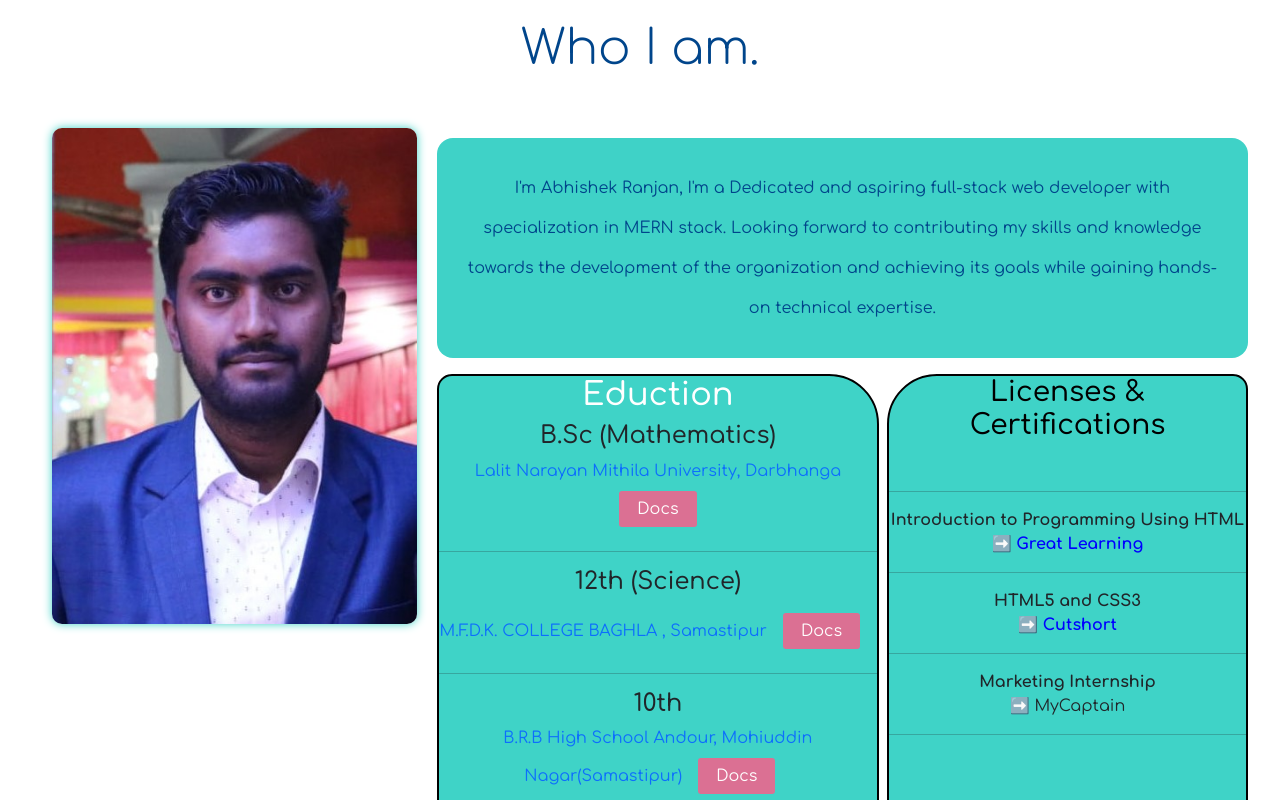
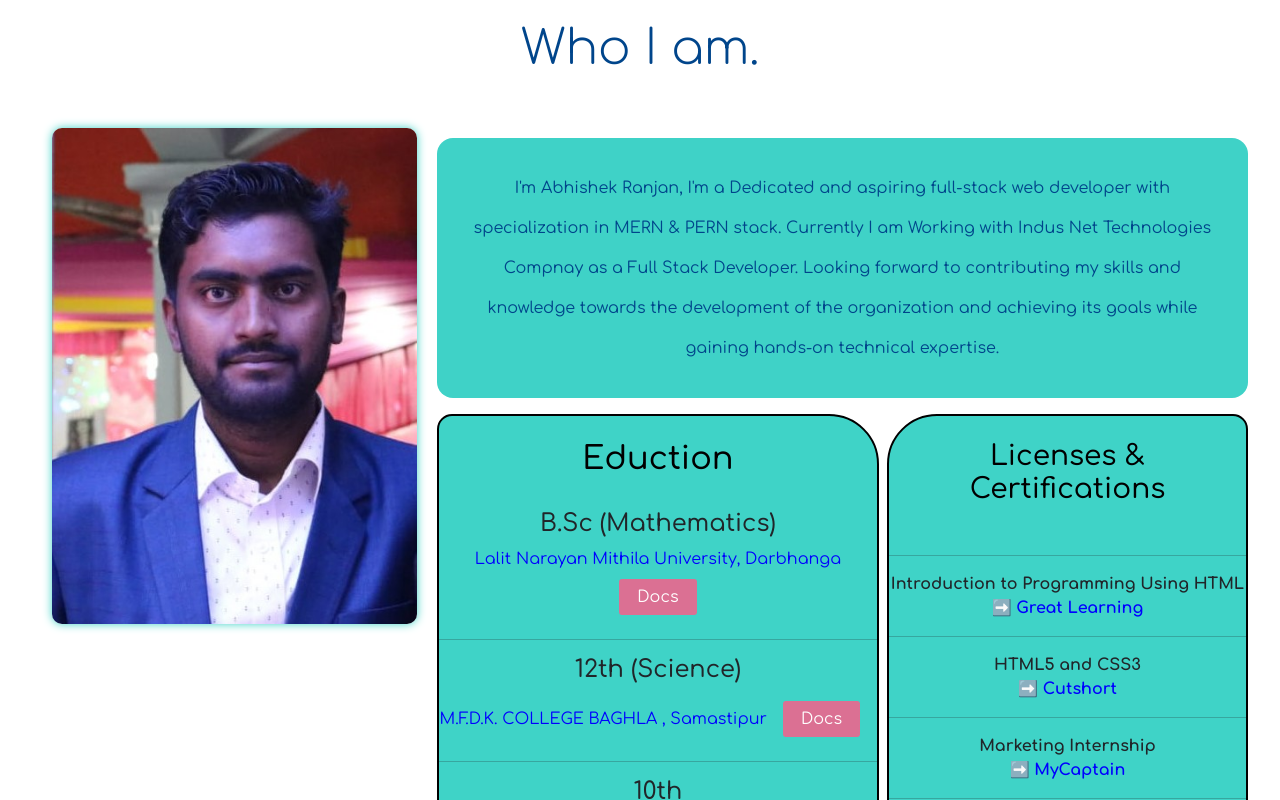
Before and after one commit to AbhishekRanjan8051/abhishekportfolio, a React (Create React App) app: page / in a window 1280 px wide. Shown: the part 2420-3220 px from the top of the page. Built offline with nearby package versions, Linux system fonts and the light colour scheme.

Commit message:
some changes in about section

```diff
--- a/src/components/About.jsx
+++ b/src/components/About.jsx
@@ -48,21 +48,24 @@ function About() {
         />
         <p>
           I'm Abhishek Ranjan, I'm a Dedicated and aspiring full-stack web
-          developer with specialization in MERN stack. Looking forward to
-          contributing my skills and knowledge towards the development of the
-          organization and achieving its goals while gaining hands-on technical
-          expertise.
+          developer with specialization in MERN & PERN stack. Currently I am
+          Working with Indus Net Technologies Compnay as a Full Stack Developer.
+          Looking forward to contributing my skills and knowledge towards the
+          development of the organization and achieving its goals while gaining
+          hands-on technical expertise.
         </p>
 
         <Boxdiv>
           <Eduction>
-            <h2 style={{ color: "white" }}>Eduction</h2>
+            <br />
+            <h2 style={{ color: "black" }}>Eduction</h2>
+            <br />
             <h4>B.Sc (Mathematics)</h4>
             <a
               href="https://lnmu.ac.in/"
               target="_blank"
               rel="noreferrer"
-              style={{ textDecoration: "none" }}
+              style={{ textDecoration: "none", color: "blue" }}
             >
               <span>Lalit Narayan Mithila University, Darbhanga</span>
             </a>
@@ -79,7 +82,7 @@ function About() {
               href="https://schools.org.in/samastipur/10191913003/m-f-d-k-college-baghla.html"
               target="_blank"
               rel="noreferrer"
-              style={{ textDecoration: "none" }}
+              style={{ textDecoration: "none", color: "blue" }}
             >
               <span> M.F.D.K. COLLEGE BAGHLA , Samastipur</span>
             </a>
@@ -96,9 +99,11 @@ function About() {
               href="https://schools.org.in/samastipur/10190900204/b-r-b-high-school-andour.html"
               target="_blank"
               rel="noreferrer"
-              style={{ textDecoration: "none" }}
+              style={{ textDecoration: "none", color: "blue" }}
             >
-              <span>B.R.B High School Andour, Mohiuddin Nagar(Samastipur)</span>
+              <span>
+                B.R.B High School Andour, Mohiuddin Nagar(Samastipur),Bihar
+              </span>
               <a
                 href="https://drive.google.com/file/d/1Q30tUcPfi6O8LylTPe8UouTheGdcvNd4/view?usp=sharing"
                 target="_blank"
@@ -109,21 +114,44 @@ function About() {
             </a>
           </Eduction>
           <Online>
+            <br />
             <h3 style={{ color: "black" }}>Licenses & Certifications</h3>
             <br />
             <hr />
             <span style={{ fontWeight: "bold" }}>
               Introduction to Programming Using HTML
             </span>
-            <div style={{ color: "blue", fontWeight: "bold" }}>
+            <div
+              style={{ color: "blue", fontWeight: "bold", cursor: "pointer" }}
+              onClick={() => {
+                window.open(
+                  "https://drive.google.com/file/d/1jALjhc6vJ453pRvG77YDuiAgWBvkR_cI/view",
+                  "_blank"
+                );
+              }}
+            >
               ➡️ Great Learning
             </div>
             <hr />
             <span style={{ fontWeight: "bold" }}>HTML5 and CSS3</span>
-            <div style={{ color: "blue", fontWeight: "bold" }}>➡️ Cutshort</div>
+            <div
+              style={{ color: "blue", fontWeight: "bold", cursor: "pointer" }}
+            >
+              ➡️ Cutshort
+            </div>
             <hr />
             <span style={{ fontWeight: "bold" }}>Marketing Internship</span>
-            <div>➡️ MyCaptain</div>
+            <div
+              style={{ color: "blue", fontWeight: "bold", cursor: "pointer" }}
+              onClick={() => {
+                window.open(
+                  "https://drive.google.com/file/d/1VKT2qw67vzpt6-YyszzxRXAkz7GpdG_E/view",
+                  "_blank"
+                );
+              }}
+            >
+              ➡️ MyCaptain
+            </div>
             <hr />
           </Online>
         </Boxdiv>
```
Also changed, not shown: 1 other file (tests, documents, lock files or other folders).
